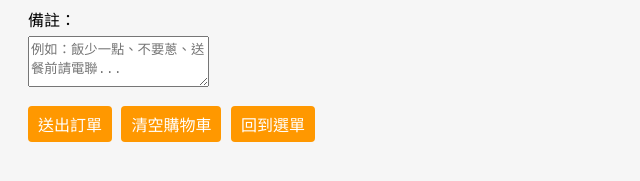
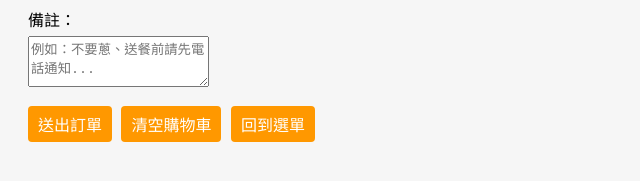
Before and after one commit to uanglun/lunlun-restaurant-online-menu., a plain HTML site: page index.html in a window 1280 px wide. Both pictures are taken after a click on the button "查看購物車". Shown: the part 565-746 px from the top of the page, 0-640 px from the left. Drawn offline with Linux system fonts and the light colour scheme.

Commit message:
index.html

```diff
--- a/index.html
+++ b/index.html
@@ -86,7 +86,6 @@
 <div id="success-view" style="display:none;">
   <h2>感謝您的訂購！</h2>
   <p>我們將為您準備餐點，預計時間為 10~15 分鐘，如遇尖峰時段還請您耐心等候。<br>造成不便，敬請見諒！</p>
-  <p style="color: red;">【注意】此為本地測試版，訂單只儲存在您本機瀏覽器，沒有實際送出給店家。</p>
 </div>
 
   <div id="menu-view">
@@ -155,7 +154,7 @@
 
     <div class="form-group">
        <label for="notes">備註：</label>
-       <textarea id="notes" rows="3" placeholder="例如：飯少一點、不要蔥、送餐前請電聯..."></textarea>
+       <textarea id="notes" rows="3" placeholder="例如：不要蔥、送餐前請先電話通知..."></textarea>
     </div>
 
 
```
